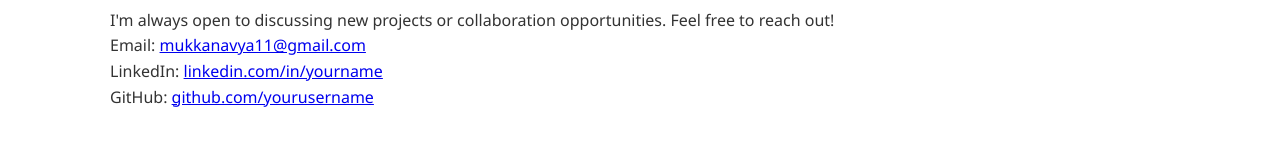
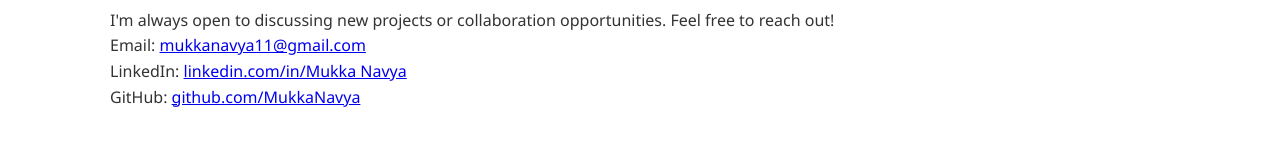
Before and after one commit to NavyaMukka/navya, a plain HTML site: page contact.html in a window 1280 px wide. Shown: the part 169-327 px from the top of the page. Drawn offline with Linux system fonts and the light colour scheme.

Commit message:
Update contact.html

```diff
--- a/contact.html
+++ b/contact.html
@@ -29,8 +29,8 @@
 
       <!-- Simple Contact Info -->
       <p>Email: <a href="mailto:johndoe@example.com">mukkanavya11@gmail.com</a></p>
-      <p>LinkedIn: <a href="https://linkedin.com/in/Navya" target="_blank">linkedin.com/in/yourname</a></p>
-      <p>GitHub: <a href="https://github.com/yourusername" target="_blank">github.com/yourusername</a></p>
+      <p>LinkedIn: <a href="https://linkedin.com/in/Navya" target="_blank">linkedin.com/in/Mukka Navya</a></p>
+      <p>GitHub: <a href="https://github.com/Mukka Navya" target="_blank">github.com/MukkaNavya</a></p>
 
       <!-- OR: Add a basic contact form -->
       <!--
```
